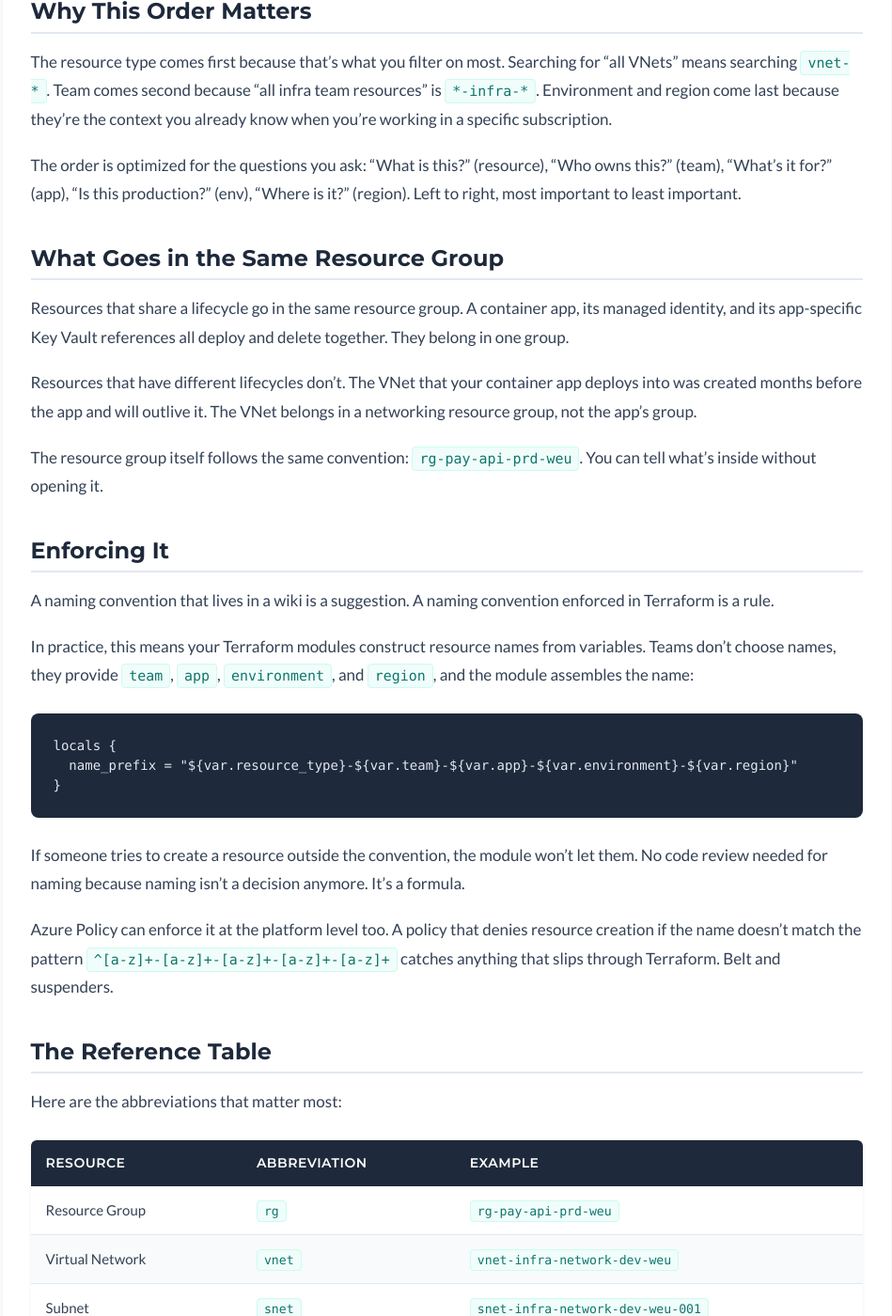
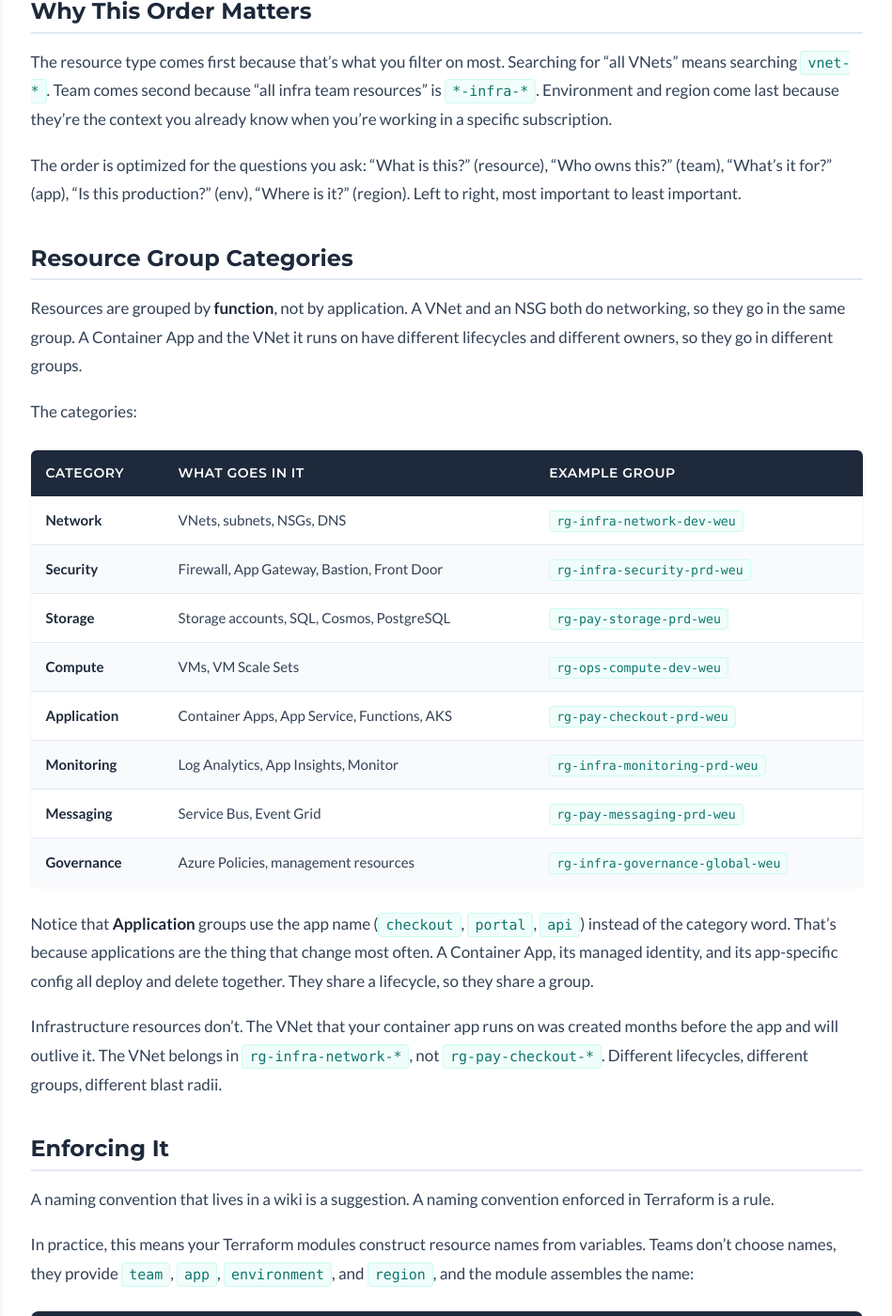
Before and after one commit to aminueza/aminueza.github.io, a Jekyll site: the page built from _posts/2026-03-11-name-your-azure-resources-like-you-mean-it.md, in a window 1280 px wide and 1400 px high, scrolled down 2406 px. Shown: the whole window at 94% size, without its empty margins (165-1114 px from the left). Built offline with Jekyll 4.4.1, drawn with Linux system fonts in a browser that asks for light colours; nearby versions of some CDN libraries; a style sheet for code colours, icons or effects is not loaded; some of the changed text lies outside the part shown.

Commit message:
Add resource group categories to naming conventions post
Expanded the resource grouping section with a category table
(Network, Security, Storage, Compute, Application, Monitoring,
Messaging, Governance) and lifecycle-based grouping rationale.

Co-Authored-By: Claude Opus 4.6 (1M context) <noreply@anthropic.com>

```diff
--- a/_posts/2026-03-11-name-your-azure-resources-like-you-mean-it.md
+++ b/_posts/2026-03-11-name-your-azure-resources-like-you-mean-it.md
@@ -45,13 +45,26 @@ The resource type comes first because that's what you filter on most. Searching
 
 The order is optimized for the questions you ask: "What is this?" (resource), "Who owns this?" (team), "What's it for?" (app), "Is this production?" (env), "Where is it?" (region). Left to right, most important to least important.
 
-## What Goes in the Same Resource Group
+## Resource Group Categories
 
-Resources that share a lifecycle go in the same resource group. A container app, its managed identity, and its app-specific Key Vault references all deploy and delete together. They belong in one group.
+Resources are grouped by **function**, not by application. A VNet and an NSG both do networking, so they go in the same group. A Container App and the VNet it runs on have different lifecycles and different owners, so they go in different groups.
 
-Resources that have different lifecycles don't. The VNet that your container app deploys into was created months before the app and will outlive it. The VNet belongs in a networking resource group, not the app's group.
+The categories:
 
-The resource group itself follows the same convention: `rg-pay-api-prd-weu`. You can tell what's inside without opening it.
+| Category | What goes in it | Example group |
+|---|---|---|
+| **Network** | VNets, subnets, NSGs, DNS | `rg-infra-network-dev-weu` |
+| **Security** | Firewall, App Gateway, Bastion, Front Door | `rg-infra-security-prd-weu` |
+| **Storage** | Storage accounts, SQL, Cosmos, PostgreSQL | `rg-pay-storage-prd-weu` |
+| **Compute** | VMs, VM Scale Sets | `rg-ops-compute-dev-weu` |
+| **Application** | Container Apps, App Service, Functions, AKS | `rg-pay-checkout-prd-weu` |
+| **Monitoring** | Log Analytics, App Insights, Monitor | `rg-infra-monitoring-prd-weu` |
+| **Messaging** | Service Bus, Event Grid | `rg-pay-messaging-prd-weu` |
+| **Governance** | Azure Policies, management resources | `rg-infra-governance-global-weu` |
+
+Notice that **Application** groups use the app name (`checkout`, `portal`, `api`) instead of the category word. That's because applications are the thing that change most often. A Container App, its managed identity, and its app-specific config all deploy and delete together. They share a lifecycle, so they share a group.
+
+Infrastructure resources don't. The VNet that your container app runs on was created months before the app and will outlive it. The VNet belongs in `rg-infra-network-*`, not `rg-pay-checkout-*`. Different lifecycles, different groups, different blast radii.
 
 ## Enforcing It
 
@@ -71,23 +84,7 @@ Azure Policy can enforce it at the platform level too. A policy that denies reso
 
 ## The Reference Table
 
-Here are the abbreviations that matter most:
-
-| Resource | Abbreviation | Example |
-|---|---|---|
-| Resource Group | `rg` | `rg-pay-api-prd-weu` |
-| Virtual Network | `vnet` | `vnet-infra-network-dev-weu` |
-| Subnet | `snet` | `snet-infra-network-dev-weu-001` |
-| Container App | `ca` | `ca-pay-portal-prd-weu` |
-| Key Vault | `kv` | `kv-pay-api-prd-weu` |
-| Storage Account | `st` | `stpayapiprdweu` |
-| NSG | `nsg` | `nsg-infra-network-prd-weu` |
-| Private Endpoint | `pep` | `pep-pay-portal-prd-weu-001` |
-| App Insights | `appi` | `appi-pay-portal-prd-weu` |
-| Service Bus | `sb` | `sb-pay-messaging-prd-weu` |
-| Managed Identity | `id` | `id-pay-api-prd-weu` |
-| Azure Firewall | `afw` | `afw-infra-security-prd-weu` |
-| Log Analytics | `log` | `log-infra-monitoring-prd-weu` |
+Common abbreviations: `rg` (resource group), `vnet`, `snet`, `ca` (container app), `kv` (key vault), `st` (storage), `nsg`, `pep` (private endpoint), `appi` (app insights), `sb` (service bus), `id` (managed identity), `afw` (firewall), `log` (log analytics).
 
 The full list follows [Microsoft's Cloud Adoption Framework](https://learn.microsoft.com/en-us/azure/cloud-adoption-framework/ready/azure-best-practices/resource-abbreviations). When in doubt, check there first.
 
```
